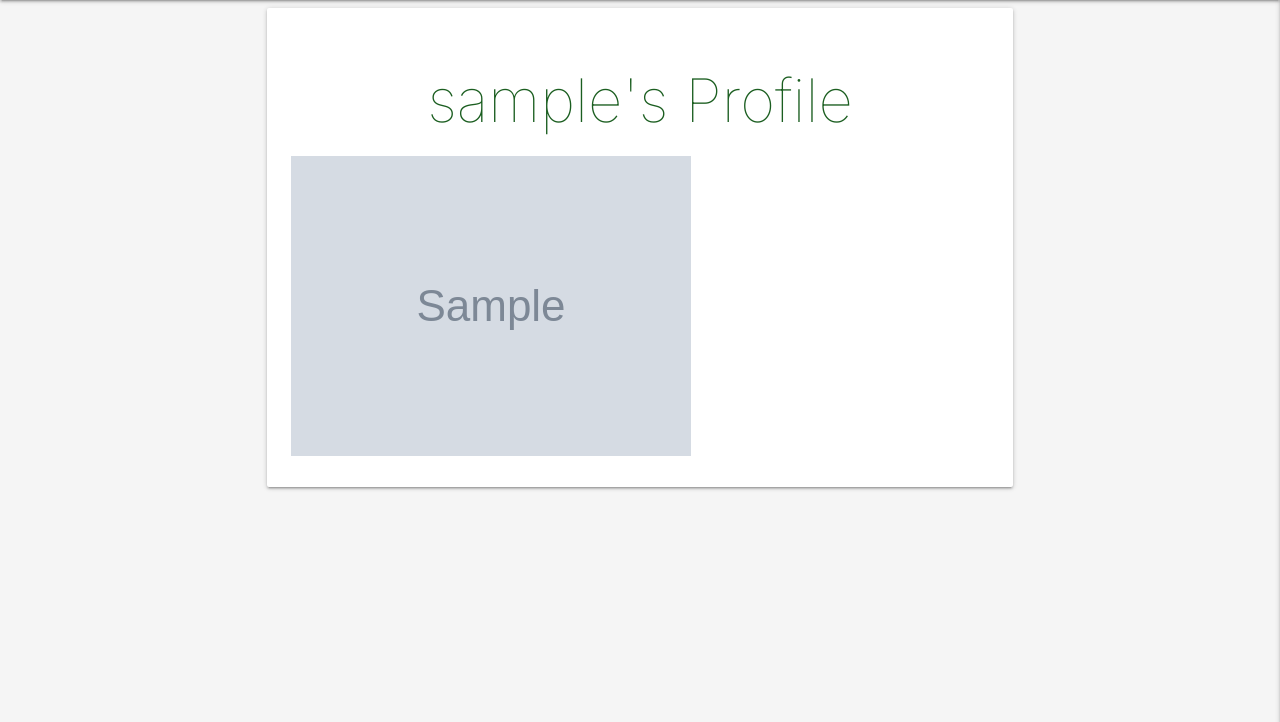
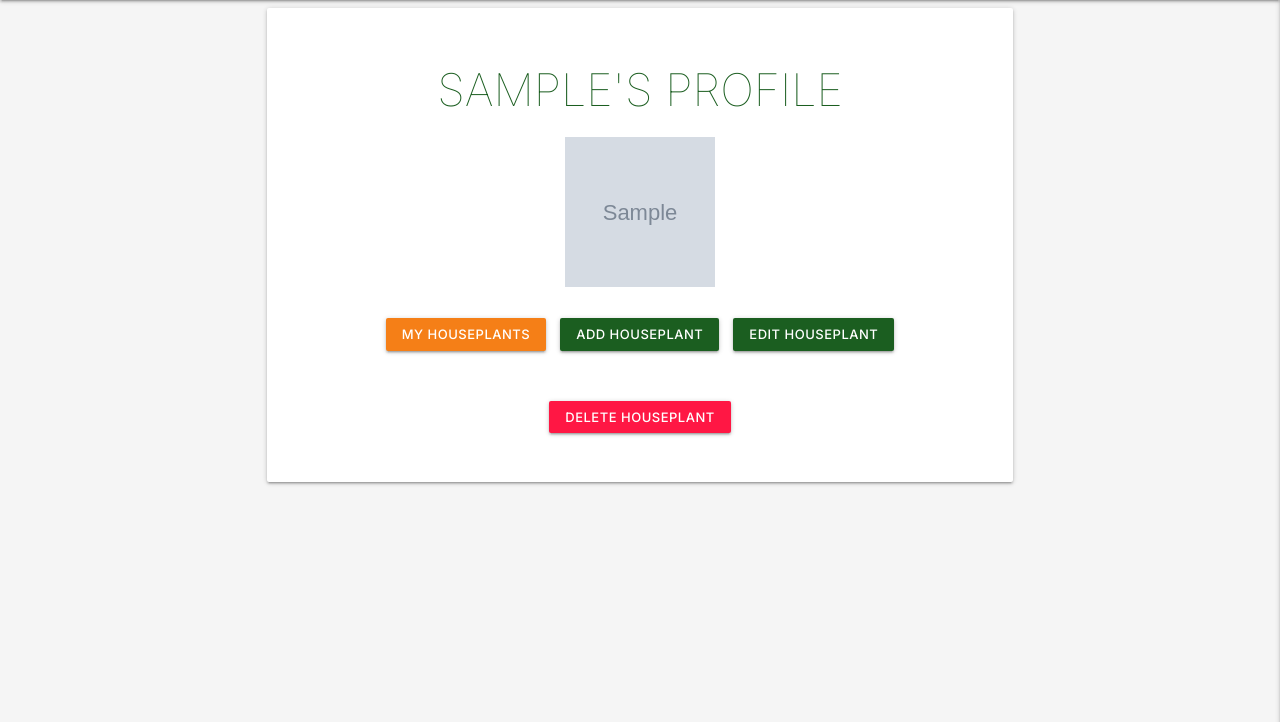
Before and after one commit to RachelFurlong-dev/milestone-project3-v1, a Flask app: page /profile/1 in a window 1280 px wide. Shown: the part 64-786 px from the top of the page. Run offline with Flask 2, Linux system fonts and the light colour scheme; the visitor is signed in with stand-in values (Sample User, id 1); grey boxes marked "Sample" are stand-in pictures; a database or web service that is not in the repository returns one stand-in record (values such as "Sample title"); some libraries are stand-ins or nearby versions.

Commit message:
Style: Add styles to profile page

```diff
--- a/static/css/style.css
+++ b/static/css/style.css
@@ -39,7 +39,8 @@ h1, h2, h3, h4, h5, h6 {
 }
 
 h3 {
-    font-size: 4.0rem;
+    font-size: 3.0rem;
+    text-transform: uppercase;
 }
 
 .text-shadow {
--- a/templates/profile.html
+++ b/templates/profile.html
@@ -4,13 +4,18 @@
 
     <div class="row">
         <div class="col s12 m8 offset-m2">
-            <div class="card-panel">
+            <div class="card-panel center">
                 <h3 class="center-align green-text text-darken-4">
                     {{ user.username }}'s Profile
                 </h3>
-                <img src="{{ url_for('static', filename='avatars/'+user.avatar) }}" alt="">
+                <div>
+                <img src="{{ url_for('static', filename='avatars/'+user.avatar) }}" alt="" height="150px" width="150px">
+                </div>
+                <a href="#" class="btn-small yellow darken-4">My houseplants</a>
+                <a href="#" class="btn-small green darken-4">Add houseplant</a>
+                <a href="#" class="btn-small green darken-4">Edit houseplant</a>
+                <a href="#" class="btn-small red accent-3">Delete houseplant</a>
             </div>
         </div>
-    </div>
 
 {% endblock %}
```
Also changed, not shown: templates/register.html (+5 -5 lines).
